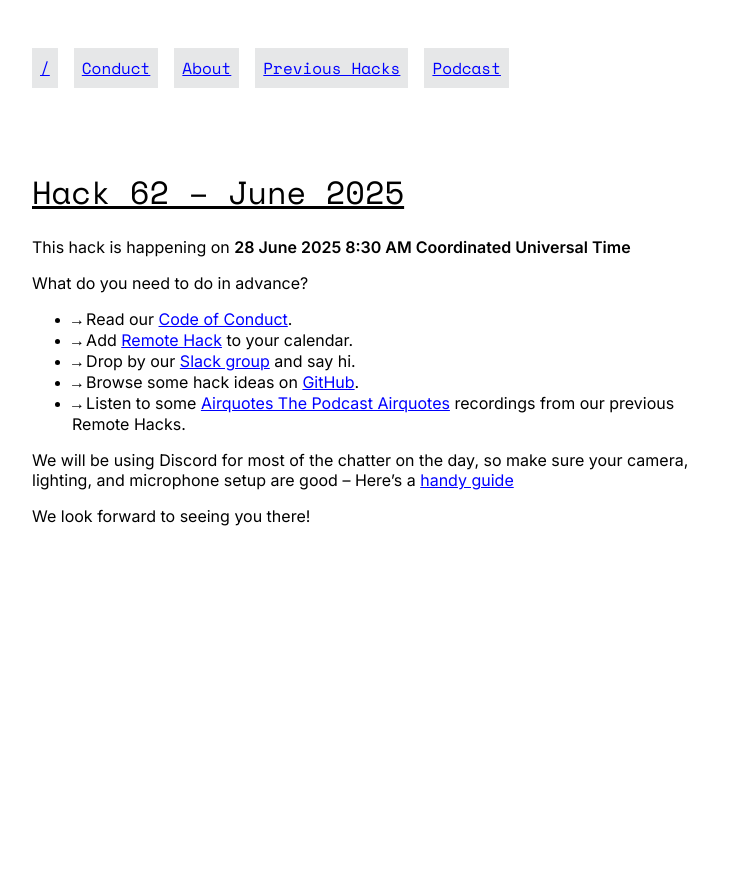
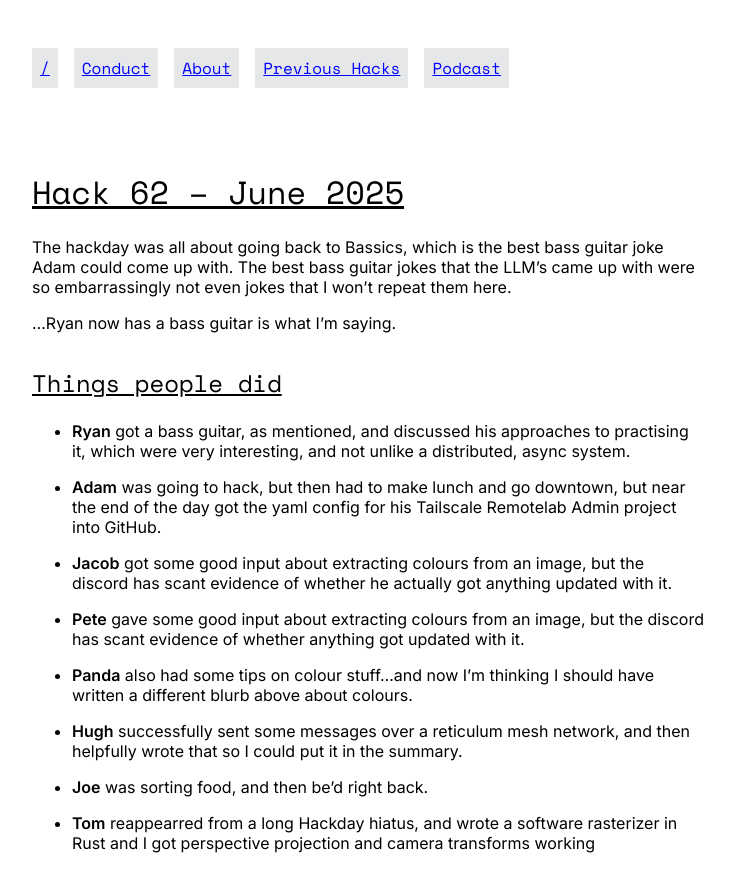
Before and after one commit to remotehack/remotehack.github.io, a Jekyll site: the page built from _hacks/62.md, in a window 1280 px wide. Shown: the top 892 px of the page, without its empty margins (272-1006 px from the left). Built offline with Jekyll 4.4.1, drawn with Linux system fonts in a browser that asks for light colours.

Commit message:
add hack for June 2025

```diff
--- a/_hacks/62.md
+++ b/_hacks/62.md
@@ -1,5 +1,26 @@
 ---
 hack_number: 62
 date: 2025-06-28
-upcoming: true
 ---
+
+The hackday was all about going back to Bassics, which is the best bass guitar joke Adam could come up with. The best bass guitar jokes that the LLM's came up with were so embarrassingly not even jokes that I won't repeat them here.
+
+...Ryan now has a bass guitar is what I'm saying.
+
+## Things people did
+
+- **Ryan** got a bass guitar, as mentioned, and discussed his approaches to practising it, which were very interesting, and not unlike a distributed, async system.
+
+- **Adam** was going to hack, but then had to make lunch and go downtown, but near the end of the day got the yaml config for his Tailscale Remotelab Admin project into GitHub.
+
+- **Jacob** got some good input about extracting colours from an image, but the discord has scant evidence of whether he actually got anything updated with it.
+
+- **Pete** gave some good input about extracting colours from an image, but the discord has scant evidence of whether anything got updated with it.
+
+- **Panda** also had some tips on colour stuff...and now I'm thinking I should have written a different blurb above about colours.
+
+- **Hugh** successfully sent some messages over a reticulum mesh network, and then helpfully wrote that so I could put it in the summary.
+
+- **Joe** was sorting food, and then be'd right back.
+
+- **Tom** reappearred from a long Hackday hiatus, and wrote a software rasterizer in Rust and I got perspective projection and camera transforms working
```
